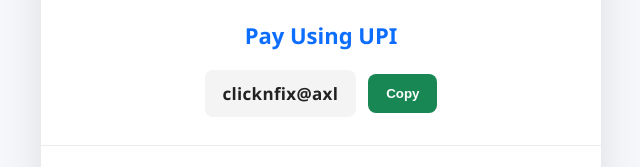
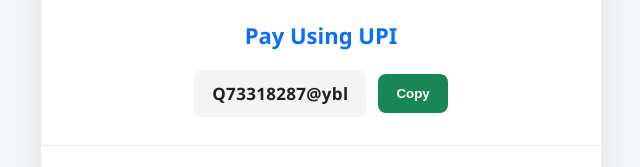
Before and after one commit to clickandfixtechnologies/clickandfixtechnologies, a plain HTML site: page pay.html in a window 1280 px wide. Shown: the part 383-550 px from the top of the page, without its empty margins (319-959 px from the left). Drawn offline with Linux system fonts and the light colour scheme.

Commit message:
Update pay.html

```diff
--- a/pay.html
+++ b/pay.html
@@ -115,7 +115,7 @@
 
                     <span id="upiId">
 
-                        clicknfix@axl
+                        Q73318287@ybl
 
                     </span>
 
```
